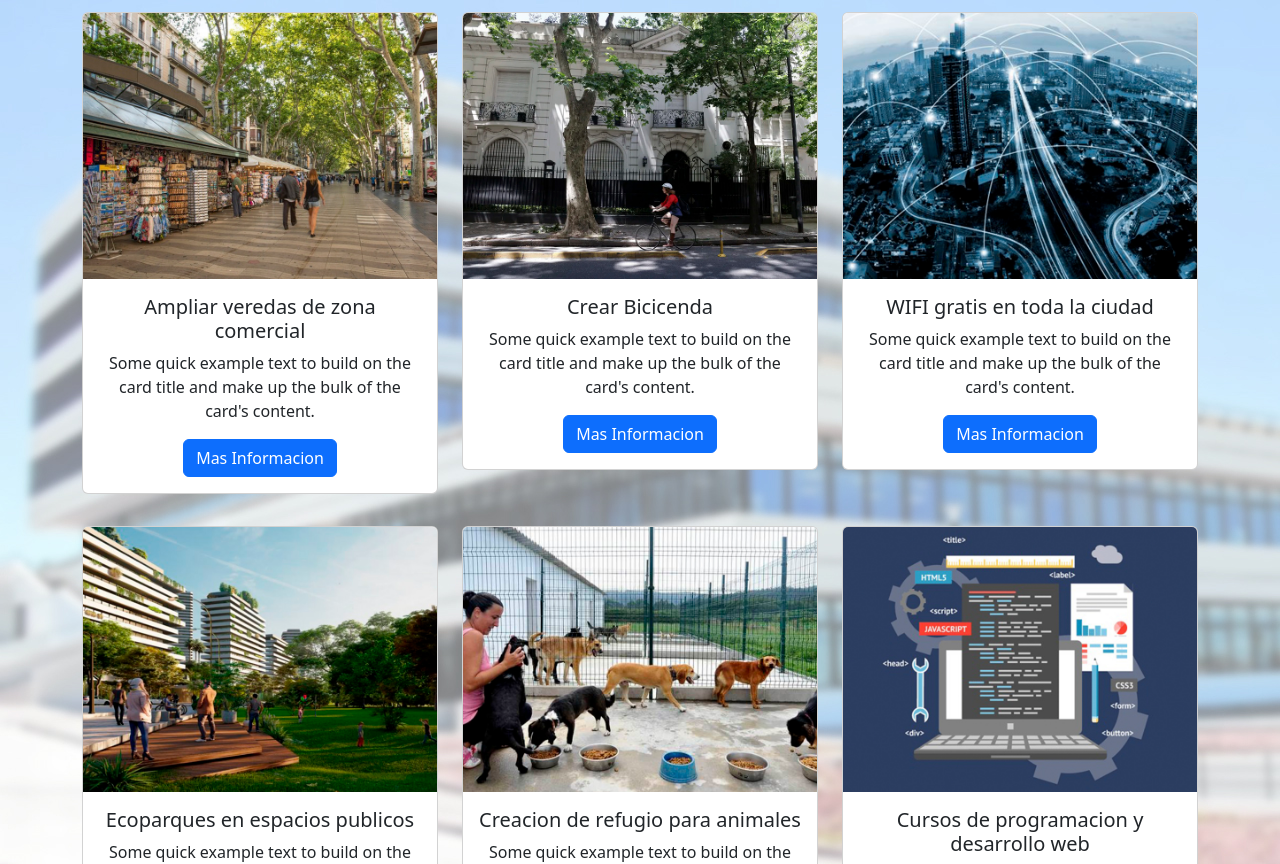
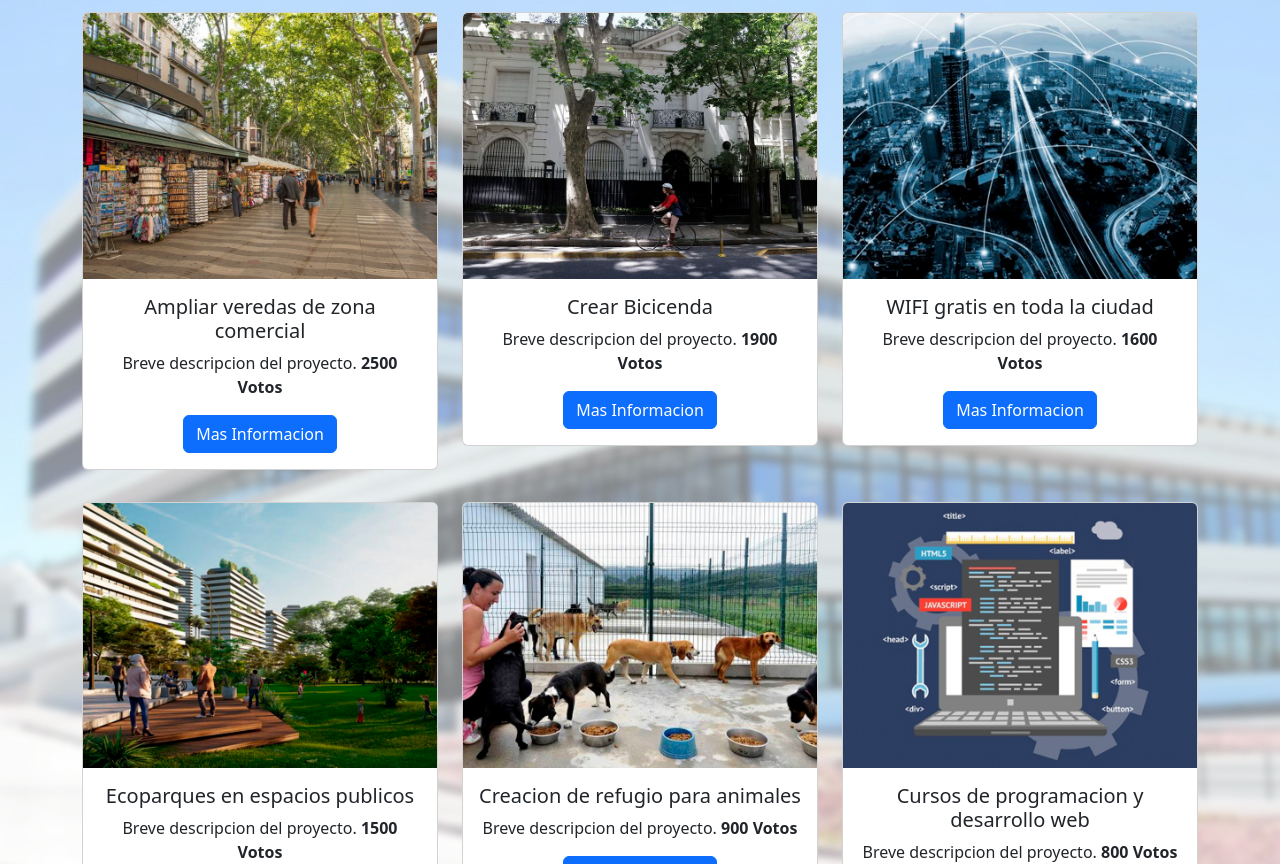
Before and after one commit to JavierCarranza0101/JavierCarranza0101.github.io, a plain HTML site: page masvotados.html in a window 1280 px wide. Shown: the part 88-952 px from the top of the page. Drawn offline with nearby package versions, Linux system fonts and the light colour scheme.

Commit message:
Update masvotados.html

```diff
--- a/masvotados.html
+++ b/masvotados.html
@@ -75,7 +75,7 @@
               <img src="img/comercio.jpg" class="card-img-top" alt="...">
               <div class="card-body">
                 <h5 class="card-title">Ampliar veredas de zona comercial</h5>
-                <p class="card-text">Some quick example text to build on the card title and make up the bulk of the card's content.</p>
+                <p class="card-text">Breve descripcion del proyecto. <strong>2500 Votos</strong> </p>
                 <a href="#" class="btn btn-primary">Mas Informacion</a>
               </div>
             </div>
@@ -85,7 +85,7 @@
               <img src="img/bicicenda.jpg" class="card-img-top" alt="...">
               <div class="card-body">
                 <h5 class="card-title">Crear Bicicenda</h5>
-                <p class="card-text">Some quick example text to build on the card title and make up the bulk of the card's content.</p>
+                <p class="card-text">Breve descripcion del proyecto. <strong>1900 Votos</strong></p>
                 <a href="#" class="btn btn-primary">Mas Informacion</a>
               </div>
             </div>
@@ -95,7 +95,7 @@
               <img src="img/wifi.jpg" class="card-img-top" alt="...">
               <div class="card-body">
                 <h5 class="card-title">WIFI gratis en toda la ciudad</h5>
-                <p class="card-text">Some quick example text to build on the card title and make up the bulk of the card's content.</p>
+                <p class="card-text">Breve descripcion del proyecto. <strong>1600 Votos</strong></p>
                 <a href="#" class="btn btn-primary">Mas Informacion</a>
               </div>
             </div>
@@ -110,7 +110,7 @@
               <img src="img/ecoparques.jpg" class="card-img-top" alt="...">
               <div class="card-body">
                 <h5 class="card-title">Ecoparques en espacios publicos</h5>
-                <p class="card-text">Some quick example text to build on the card title and make up the bulk of the card's content.</p>
+                <p class="card-text">Breve descripcion del proyecto. <strong>1500 Votos</strong></p>
                 <a href="#" class="btn btn-primary">Mas Informacion</a>
               </div>
             </div>
@@ -120,7 +120,7 @@
               <img src="img/refugio.jpg" class="card-img-top" alt="...">
               <div class="card-body">
                 <h5 class="card-title">Creacion de refugio para animales</h5>
-                <p class="card-text">Some quick example text to build on the card title and make up the bulk of the card's content.</p>
+                <p class="card-text">Breve descripcion del proyecto. <strong>900 Votos</strong></p>
                 <a href="#" class="btn btn-primary">Mas Informacion</a>
               </div>
             </div>
@@ -130,7 +130,7 @@
               <img src="img/cursos1.jpg" class="card-img-top" alt="...">
               <div class="card-body">
                 <h5 class="card-title">Cursos de programacion y desarrollo web</h5>
-                <p class="card-text">Some quick example text to build on the card title and make up the bulk of the card's content.</p>
+                <p class="card-text">Breve descripcion del proyecto. <strong>800 Votos</strong></p>
                 <a href="#" class="btn btn-primary">Mas Informacion</a>
               </div>
             </div>
```
